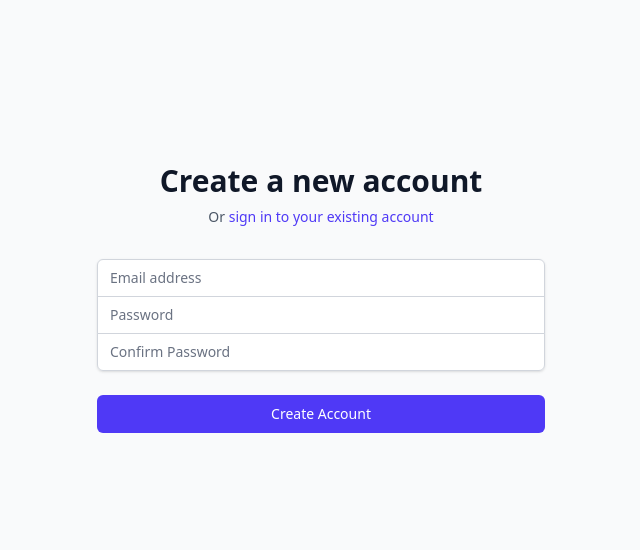
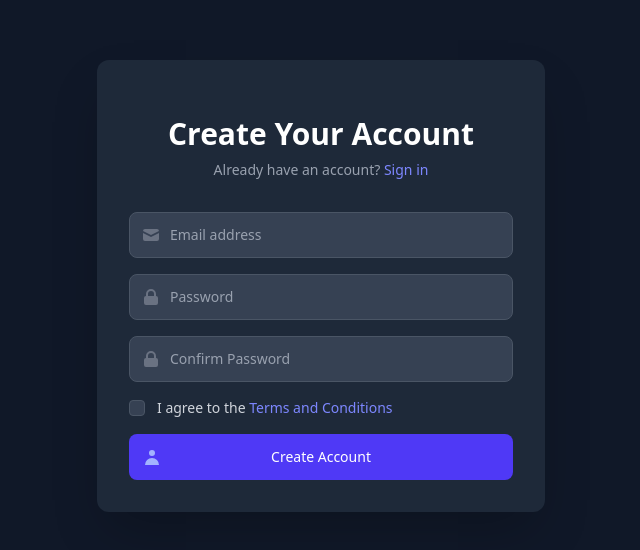
Before and after one commit to sakib3201/dolil_lekhok, a SvelteKit app in the folder frontend/: page /signup in a window 1280 px wide. Shown: the part 114-664 px from the top of the page, without its empty margins (319-959 px from the left). Built offline with nearby package versions, Linux system fonts and the light colour scheme.

Commit message:
Improved login and sign in page UI

```diff
--- a/frontend/src/routes/login/+page.svelte
+++ b/frontend/src/routes/login/+page.svelte
@@ -38,31 +38,37 @@
     }
 </script>
 
-<div class="min-h-screen flex items-center justify-center bg-gray-50 py-12 px-4 sm:px-6 lg:px-8">
-    <div class="max-w-md w-full space-y-8">
+<div class="min-h-screen flex items-center justify-center bg-gray-900 py-12 px-4 sm:px-6 lg:px-8">
+    <div class="max-w-md w-full space-y-8 p-8 bg-gray-800 rounded-xl shadow-2xl">
         <div>
-            <h2 class="mt-6 text-center text-3xl font-extrabold text-gray-900">
-                Sign in to your account
+            <h2 class="mt-6 text-center text-3xl font-extrabold text-white">
+                Welcome Back
             </h2>
-            <p class="mt-2 text-center text-sm text-gray-600">
-                Or
-                <a href="/signup" class="font-medium text-indigo-600 hover:text-indigo-500">
-                    create a new account
+            <p class="mt-2 text-center text-sm text-gray-400">
+                Don't have an account?
+                <a href="/signup" class="font-medium text-indigo-400 hover:text-indigo-300 transition-colors">
+                    Sign up
                 </a>
             </p>
         </div>
 
         {#if error}
-            <div class="bg-red-100 border border-red-400 text-red-700 px-4 py-3 rounded relative" role="alert">
+            <div class="bg-red-900/30 border border-red-700 text-red-200 px-4 py-3 rounded-lg relative" role="alert">
                 <span class="block sm:inline">{error}</span>
             </div>
         {/if}
 
         <form class="mt-8 space-y-6" on:submit|preventDefault={handleLogin}>
-            <input type="hidden" name="remember" value="true" />
-            <div class="rounded-md shadow-sm -space-y-px">
+            <div class="space-y-4">
                 <div>
                     <label for="email-address" class="sr-only">Email address</label>
+                    <div class="relative">
+                        <div class="absolute inset-y-0 left-0 pl-3 flex items-center pointer-events-none">
+                            <svg class="h-5 w-5 text-gray-500" xmlns="http://www.w3.org/2000/svg" viewBox="0 0 20 20" fill="currentColor" aria-hidden="true">
+                                <path d="M2.003 5.884L10 9.882l7.997-3.998A2 2 0 0016 4H4a2 2 0 00-1.997 1.884z" />
+                                <path d="M18 8.118l-8 4-8-4V14a2 2 0 002 2h12a2 2 0 002-2V8.118z" />
+                            </svg>
+                        </div>
                         <input
                             id="email-address"
                             name="email"
@@ -70,12 +76,19 @@
                             autocomplete="email"
                             required
                             bind:value={email}
-                        class="appearance-none rounded-none relative block w-full px-3 py-2 border border-gray-300 placeholder-gray-500 text-gray-900 rounded-t-md focus:outline-none focus:ring-indigo-500 focus:border-indigo-500 focus:z-10 sm:text-sm"
+                            class="appearance-none block w-full pl-10 pr-3 py-3 bg-gray-700 border border-gray-600 rounded-lg text-white placeholder-gray-400 focus:outline-none focus:ring-2 focus:ring-indigo-500 focus:border-transparent sm:text-sm"
                             placeholder="Email address"
                         />
                     </div>
+                </div>
                 <div>
                     <label for="password" class="sr-only">Password</label>
+                    <div class="relative">
+                        <div class="absolute inset-y-0 left-0 pl-3 flex items-center pointer-events-none">
+                            <svg class="h-5 w-5 text-gray-500" xmlns="http://www.w3.org/2000/svg" viewBox="0 0 20 20" fill="currentColor">
+                                <path fill-rule="evenodd" d="M5 9V7a5 5 0 0110 0v2a2 2 0 012 2v5a2 2 0 01-2 2H5a2 2 0 01-2-2v-5a2 2 0 012-2zm8-2v2H7V7a3 3 0 016 0z" clip-rule="evenodd" />
+                            </svg>
+                        </div>
                         <input
                             id="password"
                             name="password"
@@ -83,9 +96,10 @@
                             autocomplete="current-password"
                             required
                             bind:value={password}
-                        class="appearance-none rounded-none relative block w-full px-3 py-2 border border-gray-300 placeholder-gray-500 text-gray-900 rounded-b-md focus:outline-none focus:ring-indigo-500 focus:border-indigo-500 focus:z-10 sm:text-sm"
+                            class="appearance-none block w-full pl-10 pr-3 py-3 bg-gray-700 border border-gray-600 rounded-lg text-white placeholder-gray-400 focus:outline-none focus:ring-2 focus:ring-indigo-500 focus:border-transparent sm:text-sm"
                             placeholder="Password"
                         />
+                    </div>
                 </div>
             </div>
 
@@ -95,16 +109,16 @@
                         id="remember-me"
                         name="remember-me"
                         type="checkbox"
-                        class="h-4 w-4 text-indigo-600 focus:ring-indigo-500 border-gray-300 rounded"
+                        class="h-4 w-4 text-indigo-600 focus:ring-indigo-500 border-gray-600 rounded bg-gray-700"
                     />
-                    <label for="remember-me" class="ml-2 block text-sm text-gray-900">
+                    <label for="remember-me" class="ml-2 block text-sm text-gray-300">
                         Remember me
                     </label>
                 </div>
 
                 <div class="text-sm">
-                    <a href="#" class="font-medium text-indigo-600 hover:text-indigo-500">
-                        Forgot your password?
+                    <a href="#" class="font-medium text-indigo-400 hover:text-indigo-300 transition-colors">
+                        Forgot password?
                     </a>
                 </div>
             </div>
@@ -112,11 +126,39 @@
             <div>
                 <button
                     type="submit"
-                    class="group relative w-full flex justify-center py-2 px-4 border border-transparent text-sm font-medium rounded-md text-white bg-indigo-600 hover:bg-indigo-700 focus:outline-none focus:ring-2 focus:ring-offset-2 focus:ring-indigo-500"
+                    class="group relative w-full flex justify-center py-3 px-4 border border-transparent text-sm font-medium rounded-lg text-white bg-indigo-600 hover:bg-indigo-700 focus:outline-none focus:ring-2 focus:ring-offset-2 focus:ring-indigo-500 transition-colors duration-200"
                 >
-                    Sign in
+                    <span class="absolute left-0 inset-y-0 flex items-center pl-3">
+                        <svg class="h-5 w-5 text-indigo-300 group-hover:text-indigo-200 transition-colors" xmlns="http://www.w3.org/2000/svg" viewBox="0 0 20 20" fill="currentColor" aria-hidden="true">
+                            <path fill-rule="evenodd" d="M5 9V7a5 5 0 0110 0v2a2 2 0 012 2v5a2 2 0 01-2 2H5a2 2 0 01-2-2v-5a2 2 0 012-2zm8-2v2H7V7a3 3 0 016 0z" clip-rule="evenodd" />
+                        </svg>
+                    </span>
+                    Sign in to your account
                 </button>
             </div>
         </form>
     </div>
 </div>
+
+<style>
+    /* Smooth transitions for interactive elements */
+    input, button, a {
+        transition: all 0.2s ease-in-out;
+    }
+
+    /* Focus styles */
+    input:focus, button:focus {
+        outline: none;
+        box-shadow: 0 0 0 3px rgba(99, 102, 241, 0.3);
+    }
+
+    /* Animation for the form */
+    @keyframes fadeIn {
+        from { opacity: 0; transform: translateY(10px); }
+        to { opacity: 1; transform: translateY(0); }
+    }
+
+    form {
+        animation: fadeIn 0.5s ease-out;
+    }
+</style>
--- a/frontend/src/routes/signup/+page.svelte
+++ b/frontend/src/routes/signup/+page.svelte
@@ -42,30 +42,37 @@
     }
 </script>
 
-<div class="min-h-screen flex items-center justify-center bg-gray-50 py-12 px-4 sm:px-6 lg:px-8">
-    <div class="max-w-md w-full space-y-8">
+<div class="min-h-screen flex items-center justify-center bg-gray-900 py-12 px-4 sm:px-6 lg:px-8">
+    <div class="max-w-md w-full space-y-8 p-8 bg-gray-800 rounded-xl shadow-2xl">
         <div>
-            <h2 class="mt-6 text-center text-3xl font-extrabold text-gray-900">
-                Create a new account
+            <h2 class="mt-6 text-center text-3xl font-extrabold text-white">
+                Create Your Account
             </h2>
-            <p class="mt-2 text-center text-sm text-gray-600">
-                Or
-                <a href="/login" class="font-medium text-indigo-600 hover:text-indigo-500">
-                    sign in to your existing account
+            <p class="mt-2 text-center text-sm text-gray-400">
+                Already have an account?
+                <a href="/login" class="font-medium text-indigo-400 hover:text-indigo-300 transition-colors">
+                    Sign in
                 </a>
             </p>
         </div>
 
         {#if error}
-            <div class="bg-red-100 border border-red-400 text-red-700 px-4 py-3 rounded relative" role="alert">
+            <div class="bg-red-900/30 border border-red-700 text-red-200 px-4 py-3 rounded-lg relative" role="alert">
                 <span class="block sm:inline">{error}</span>
             </div>
         {/if}
 
         <form class="mt-8 space-y-6" on:submit|preventDefault={handleSignup}>
-            <div class="rounded-md shadow-sm -space-y-px">
+            <div class="space-y-4">
                 <div>
                     <label for="email-address" class="sr-only">Email address</label>
+                    <div class="relative">
+                        <div class="absolute inset-y-0 left-0 pl-3 flex items-center pointer-events-none">
+                            <svg class="h-5 w-5 text-gray-500" xmlns="http://www.w3.org/2000/svg" viewBox="0 0 20 20" fill="currentColor">
+                                <path d="M2.003 5.884L10 9.882l7.997-3.998A2 2 0 0016 4H4a2 2 0 00-1.997 1.884z" />
+                                <path d="M18 8.118l-8 4-8-4V14a2 2 0 002 2h12a2 2 0 002-2V8.118z" />
+                            </svg>
+                        </div>
                         <input
                             id="email-address"
                             name="email"
@@ -73,12 +80,19 @@
                             autocomplete="email"
                             required
                             bind:value={email}
-                        class="appearance-none rounded-none relative block w-full px-3 py-2 border border-gray-300 placeholder-gray-500 text-gray-900 rounded-t-md focus:outline-none focus:ring-indigo-500 focus:border-indigo-500 focus:z-10 sm:text-sm"
+                            class="appearance-none block w-full pl-10 pr-3 py-3 bg-gray-700 border border-gray-600 rounded-lg text-white placeholder-gray-400 focus:outline-none focus:ring-2 focus:ring-indigo-500 focus:border-transparent sm:text-sm"
                             placeholder="Email address"
                         />
                     </div>
+                </div>
                 <div>
                     <label for="password" class="sr-only">Password</label>
+                    <div class="relative">
+                        <div class="absolute inset-y-0 left-0 pl-3 flex items-center pointer-events-none">
+                            <svg class="h-5 w-5 text-gray-500" xmlns="http://www.w3.org/2000/svg" viewBox="0 0 20 20" fill="currentColor">
+                                <path fill-rule="evenodd" d="M5 9V7a5 5 0 0110 0v2a2 2 0 012 2v5a2 2 0 01-2 2H5a2 2 0 01-2-2v-5a2 2 0 012-2zm8-2v2H7V7a3 3 0 016 0z" clip-rule="evenodd" />
+                            </svg>
+                        </div>
                         <input
                             id="password"
                             name="password"
@@ -86,33 +100,96 @@
                             autocomplete="new-password"
                             required
                             bind:value={password}
-                        class="appearance-none rounded-none relative block w-full px-3 py-2 border border-gray-300 placeholder-gray-500 text-gray-900 focus:outline-none focus:ring-indigo-500 focus:border-indigo-500 focus:z-10 sm:text-sm"
+                            class="appearance-none block w-full pl-10 pr-3 py-3 bg-gray-700 border border-gray-600 rounded-lg text-white placeholder-gray-400 focus:outline-none focus:ring-2 focus:ring-indigo-500 focus:border-transparent sm:text-sm"
                             placeholder="Password"
                         />
                     </div>
+                </div>
                 <div>
                     <label for="confirm-password" class="sr-only">Confirm Password</label>
+                    <div class="relative">
+                        <div class="absolute inset-y-0 left-0 pl-3 flex items-center pointer-events-none">
+                            <svg class="h-5 w-5 text-gray-500" xmlns="http://www.w3.org/2000/svg" viewBox="0 0 20 20" fill="currentColor">
+                                <path fill-rule="evenodd" d="M5 9V7a5 5 0 0110 0v2a2 2 0 012 2v5a2 2 0 01-2 2H5a2 2 0 01-2-2v-5a2 2 0 012-2zm8-2v2H7V7a3 3 0 016 0z" clip-rule="evenodd" />
+                            </svg>
+                        </div>
                         <input
-                        id="confirm-password"
                             name="confirm-password"
                             type="password"
                             autocomplete="new-password"
                             required
                         bind:value={confirmPassword}
-                        class="appearance-none rounded-none relative block w-full px-3 py-2 border border-gray-300 placeholder-gray-500 text-gray-900 rounded-b-md focus:outline-none focus:ring-indigo-500 focus:border-indigo-500 focus:z-10 sm:text-sm"
+                        class="appearance-none block w-full pl-10 pr-3 py-3 bg-gray-700 border border-gray-600 rounded-lg text-white placeholder-gray-400 focus:outline-none focus:ring-2 focus:ring-indigo-500 focus:border-transparent sm:text-sm"
                         placeholder="Confirm Password"
                     />
+                </div>
+            </div>
+
+            <div class="flex items-start">
+                <div class="flex items-center h-5">
+                    <input
+                        id="terms"
+                        name="terms"
+                        type="checkbox"
+                        required
+                        class="h-4 w-4 text-indigo-600 focus:ring-indigo-500 border-gray-600 rounded bg-gray-700"
+                    />
+                </div>
+                <div class="ml-3 text-sm">
+                    <label for="terms" class="text-gray-300">
+                        I agree to the <a href="#" class="font-medium text-indigo-400 hover:text-indigo-300 transition-colors">Terms and Conditions</a>
+                    </label>
                 </div>
             </div>
 
             <div>
                 <button
                     type="submit"
-                    class="group relative w-full flex justify-center py-2 px-4 border border-transparent text-sm font-medium rounded-md text-white bg-indigo-600 hover:bg-indigo-700 focus:outline-none focus:ring-2 focus:ring-offset-2 focus:ring-indigo-500"
+                    class="group relative w-full flex justify-center py-3 px-4 border border-transparent text-sm font-medium rounded-lg text-white bg-indigo-600 hover:bg-indigo-700 focus:outline-none focus:ring-2 focus:ring-offset-2 focus:ring-indigo-500 transition-colors duration-200"
                 >
+                    <span class="absolute left-0 inset-y-0 flex items-center pl-3">
+                        <svg class="h-5 w-5 text-indigo-300 group-hover:text-indigo-200 transition-colors" xmlns="http://www.w3.org/2000/svg" viewBox="0 0 20 20" fill="currentColor">
+                            <path fill-rule="evenodd" d="M10 9a3 3 0 100-6 3 3 0 000 6zm-7 9a7 7 0 1114 0H3z" clip-rule="evenodd" />
+                        </svg>
+                    </span>
                     Create Account
                 </button>
             </div>
         </form>
     </div>
 </div>
+
+<style>
+    /* Smooth transitions for interactive elements */
+    input, button, a {
+        transition: all 0.2s ease-in-out;
+    }
+
+    /* Focus styles */
+    input:focus, button:focus {
+        outline: none;
+        box-shadow: 0 0 0 3px rgba(99, 102, 241, 0.3);
+    }
+
+    /* Animation for the form */
+    @keyframes fadeIn {
+        from { opacity: 0; transform: translateY(10px); }
+        to { opacity: 1; transform: translateY(0); }
+    }
+
+    form {
+        animation: fadeIn 0.5s ease-out;
+    }
+
+    /* Password strength indicator */
+    .password-strength {
+        height: 4px;
+        margin-top: 0.5rem;
+        border-radius: 2px;
+        transition: all 0.3s ease;
+    }
+
+    .strength-weak { background-color: #ef4444; width: 33%; }
+    .strength-medium { background-color: #f59e0b; width: 66%; }
+    .strength-strong { background-color: #10b981; width: 100%; }
+</style>
```
Lines whose indentation alone changed are shown as unchanged.
